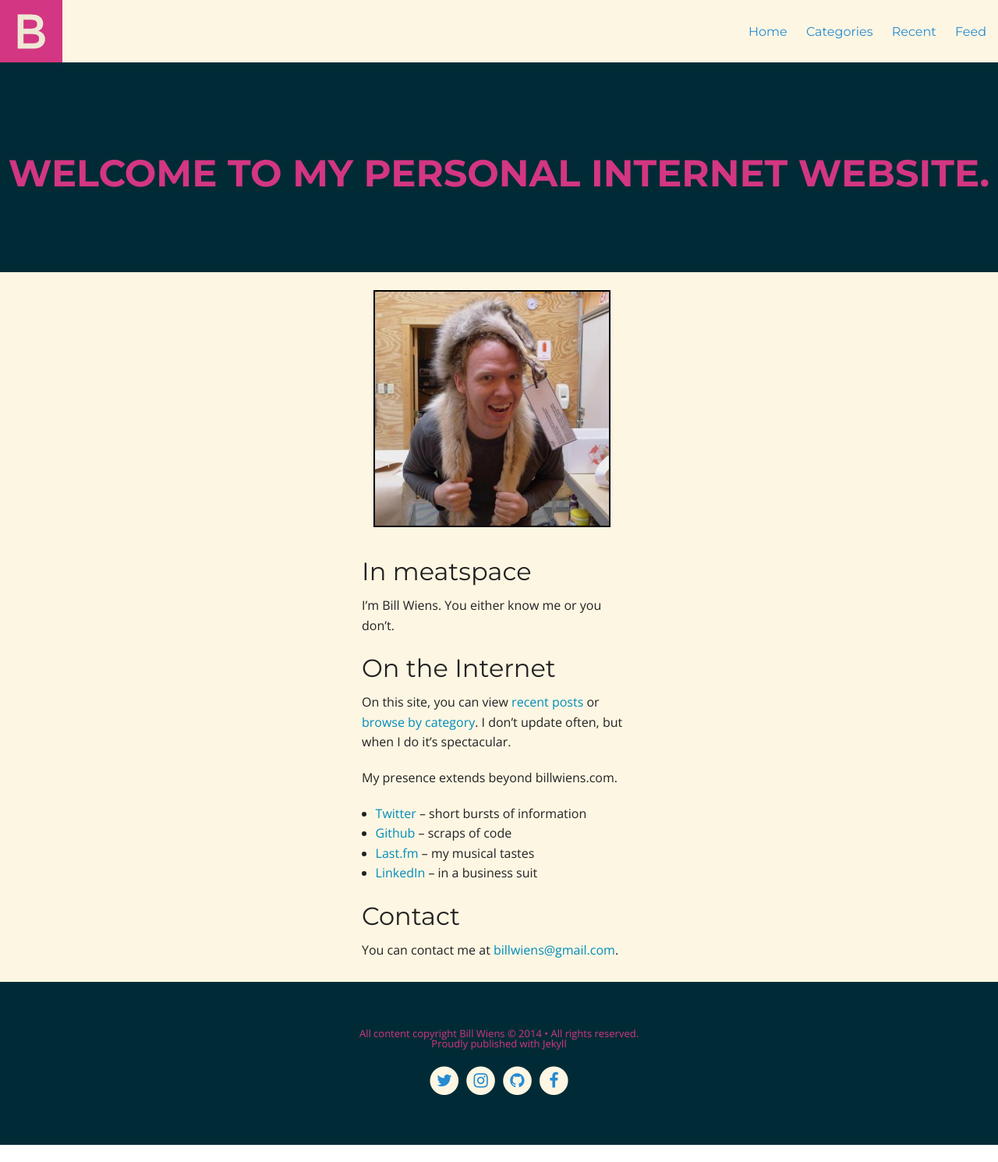
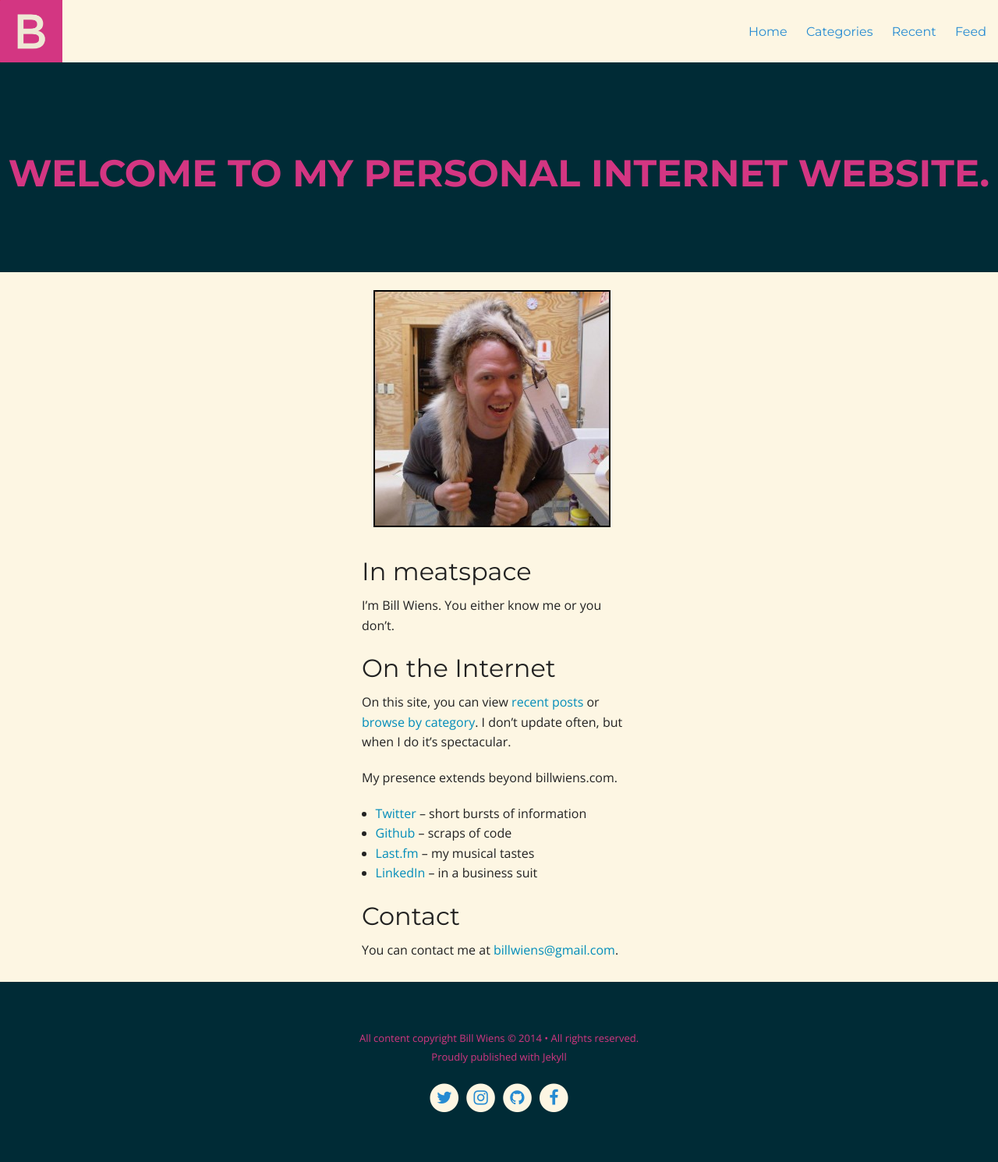
Before and after one commit to billputer/billwiens.com, a Jekyll site: the page built from index.md, in a window 1280 px wide. Shown: the whole page at 78% size. Built offline with Jekyll 4.4.1, drawn with Linux system fonts in a browser that asks for light colours; nearby versions of some CDN libraries; before the commit the page ends 1468 px from its top, so only the background shows below that.

Commit message:
Fix leading on copyright declaration.

```diff
--- a/assets/css/style.scss
+++ b/assets/css/style.scss
@@ -464,6 +464,7 @@ nav.pagination {
     float: none;
     text-align: center;
     font-size: 0.8125rem;
+    line-height: 1.5rem;
     padding-top: 3.75rem;
     padding-bottom: 1.25rem;
     a {
```
